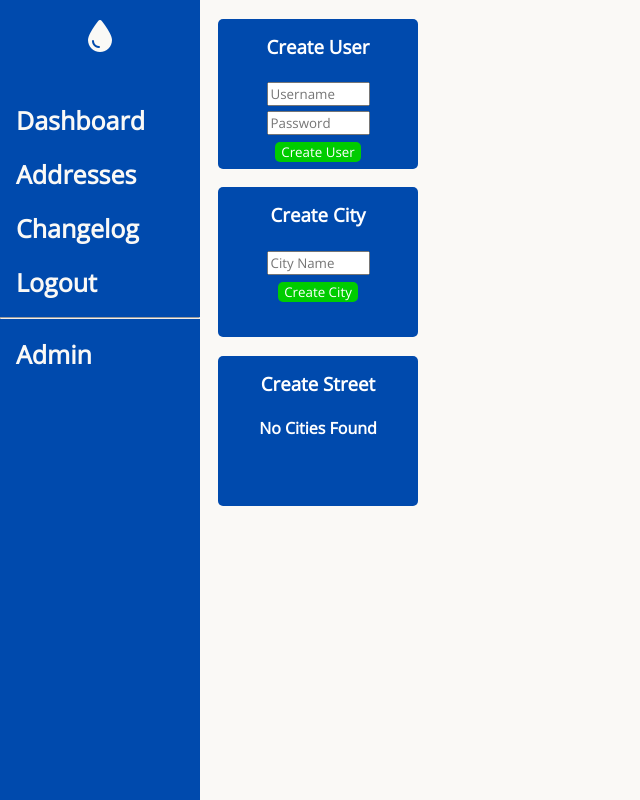
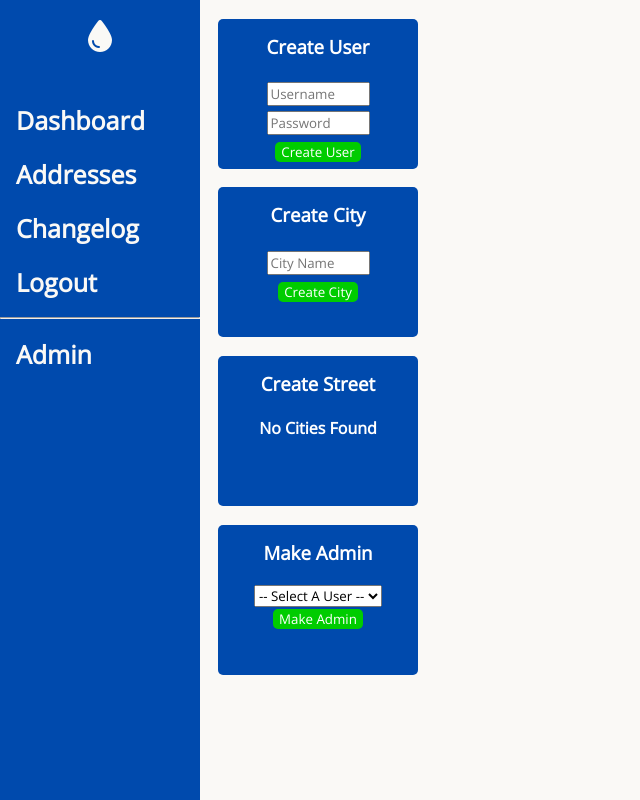
Before and after one commit to AdamBCodes/WaterDatabase, a Flask app: page /admin in a window 1280 px wide. Shown: the whole page, without its empty margins (0-640 px from the left). Run offline with Flask 2, Linux system fonts and the light colour scheme; the visitor is signed in with stand-in values (Sample User, id 1); data comes from the database, SQL or seed files in the repository; data that the repository does not hold is empty; some libraries are stand-ins or nearby versions.

```diff
--- a/website/auth.py
+++ b/website/auth.py
@@ -17,7 +17,8 @@ auth = Blueprint("auth", __name__, static_folder="static", template_folder="temp
 #Login Page
 @auth.route("/login", methods=["GET", "POST"])
 def login():
-    adminExists = users.query.filter_by(username="admin").count()
+    adminExists = users.query.filter_by(username="Admin").count()
+    print(adminExists)
     if(adminExists <= 0):
         id = str(uuid4())
         username = "Admin"
--- a/website/templates/dashboard/addresses.html
+++ b/website/templates/dashboard/addresses.html
@@ -28,7 +28,7 @@
         </div>
     </div>
     <form method="POST">
-        <select id="city" name="city" onchange="loadStreets(event, {{ streetData }})">
+        <select id="city" name="city" onchange="loadStreets(event, {{ streetData }})" required>
             <option disabled selected value> -- Select A City -- </option>
             {% for c in allCities %}
                 <option>{{ c.name }}</option>
--- a/website/templates/dashboard/admin_page.html
+++ b/website/templates/dashboard/admin_page.html
@@ -50,7 +50,22 @@
                     <option>Sqr</option>
                 </select>
                 <input type="submit" value="Create Street" />
-            </form>
             {% endif %}
+        </form>
+    </div>
+    <div class="block">
+        <h3>Make Admin</h3>
+        <form method="POST" action="/make_admin">
+            <select name="username" required>
+                <option disabled selected value> -- Select A User -- </option>
+                {% for u in allUsers %}
+                    {% if u.admin == False %}
+                        <option>{{ u.username }}</option>
+                    {% endif %}
+                {% endfor %}
+            </select>
+            <br />
+            <input type="submit" value="Make Admin" />
+        </form>
     </div>
 {% endblock %}
--- a/website/views.py
+++ b/website/views.py
@@ -147,7 +147,7 @@ def add_address():
 @views.route("/addresses", methods=["GET", "POST"])
 def addressViewer():
     if "userid" in session:
-        #try:
+        try:
             allCities = cities.query.all()
             allStreets = streets.query.all()
             streetData = {}
@@ -159,11 +159,15 @@ def addressViewer():
                 return render_template("addresses.html", admin=user.admin, allAddresses=address, streetData=streetData, allCities=allCities)
             else:
                 city=request.form["city"]
-                street=request.form["street"]
-                address = addresses.query.filter_by(city=city, street=street).all()
+                street=request.form.get("street")
+                print(street)
+                if(city != None and street != None):
+                    address = addresses.query.filter_by(city=city, street=street).all()
+                else:
+                    address = addresses.query.filter_by(city=city).all()
                 return render_template("addresses.html", admin=user.admin, allAddresses=address, streetData=streetData, allCities=allCities)
-        #except:
-            #return redirect(url_for("views.error"))
+        except:
+            return redirect(url_for("views.error"))
     else:
         return redirect(url_for("auth.login"))
 
@@ -269,15 +273,36 @@ def address(id):
     else:
         return redirect(url_for("auth.login"))
 
+
+@views.route("/make_admin", methods=["POST"])
+def make_admin():
+    if 'userid' in session:
+        try:
+            user = users.query.filter_by(id=session["userid"]).first()
+            if(user.admin):
+                name = request.form["username"]
+                newAdmin = users.query.filter_by(username=name).first()
+                newAdmin.admin = True
+                print(newAdmin.admin)
+                db.session.commit()
+                return redirect(url_for("views.admin_page"))
+            else:
+                return redirect(url_for("views.home"))
+        except:
+            return redirect(url_for("views.error"))
+    else:
+        return redirect(url_for("auth.login"))
+
 @views.route("/admin")
 def admin_page():
     if 'userid' in session:
         try:
             user = users.query.filter_by(id=session["userid"]).first()
+            allUsers = users.query.all()
             allCities = cities.query.all()
             allStreets = streets.query.all()
             if(user.admin):
-                return render_template("admin_page.html", admin=user.admin, allCities=allCities, allStreets=allStreets)
+                return render_template("admin_page.html", admin=user.admin, allCities=allCities, allStreets=allStreets, allUsers=allUsers)
             else:
                 return redirect(url_for("views.home"))
         except:
```
